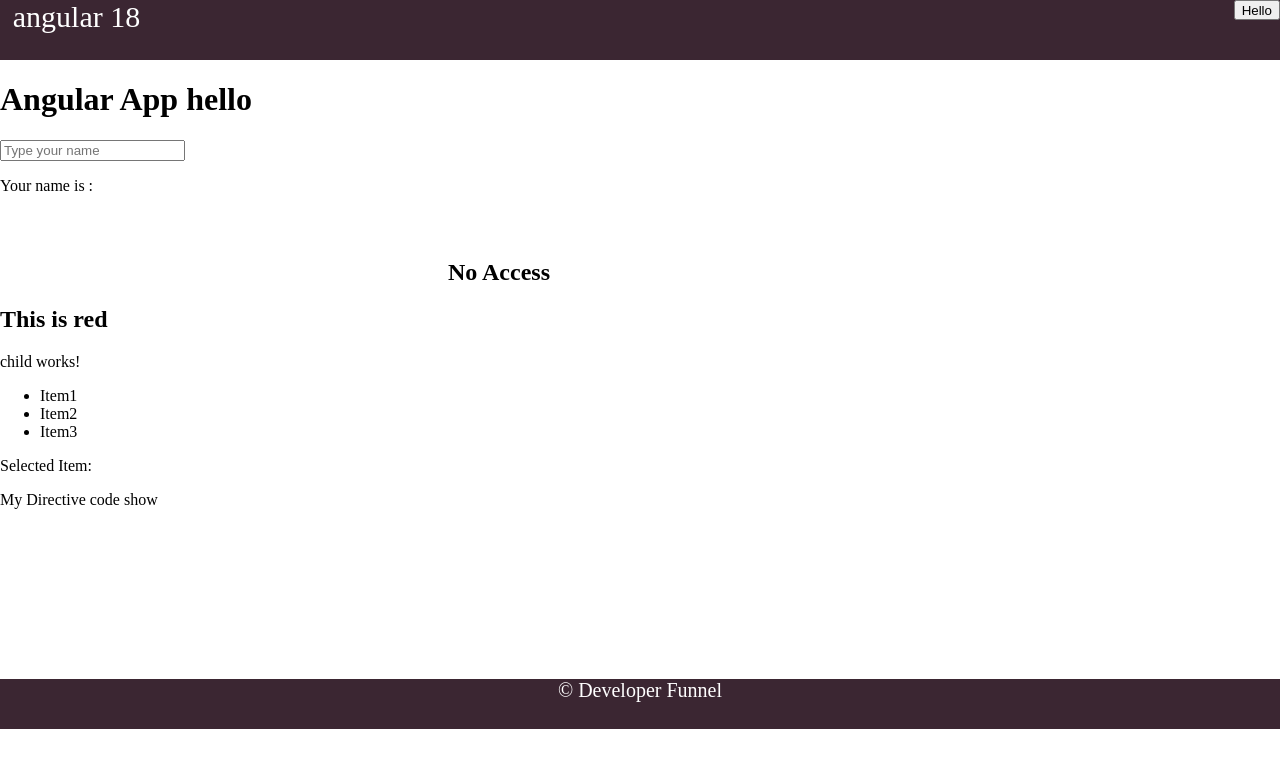
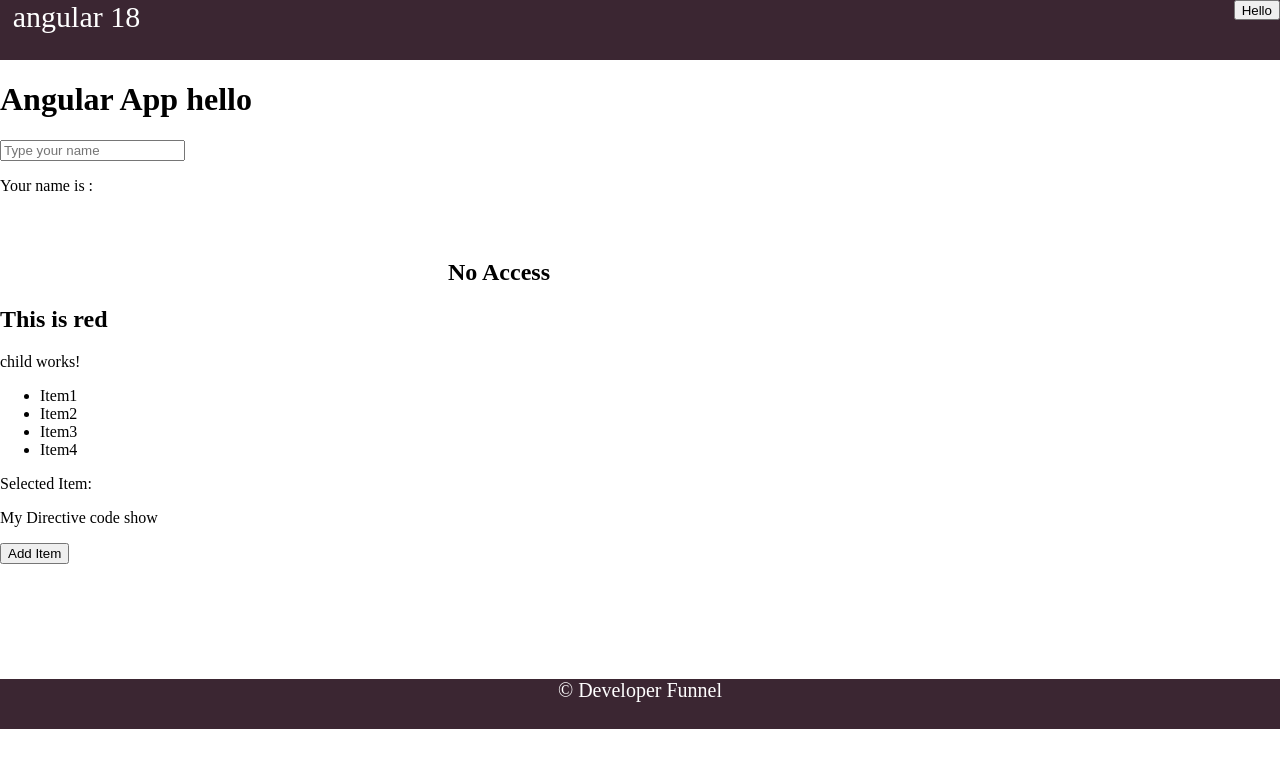
Before and after one commit to benosolomon/angular_17_coursera, an Angular app: page / in a window 1280 px wide. Shown: the top 768 px of the page. Built offline with nearby package versions, Linux system fonts and the light colour scheme.

Commit message:
Angular Services

```diff
--- a/src/app/child/child.component.html
+++ b/src/app/child/child.component.html
@@ -2,6 +2,6 @@
 
 <ul>
   @for (item of items; track $index) {
-    <li (click)="selectedItem(item)"> {{item}}</li>
+    <li (click)="selectedItem(item)"> {{item?.name}}</li>
   }
 </ul>
--- a/src/app/child/child.component.ts
+++ b/src/app/child/child.component.ts
@@ -9,7 +9,7 @@ import { Component, EventEmitter, Input, Output } from '@angular/core';
 })
 export class ChildComponent {
   @Input()
-  items!: string[];
+  items!: any[];
 
   @Output()
   selectedItemEvent = new EventEmitter<string>();
--- /dev/null
+++ b/src/app/data-service.service.ts
@@ -0,0 +1,21 @@
+import { Injectable } from '@angular/core';
+
+@Injectable({
+  providedIn: 'root'
+})
+export class DataServiceService {
+  private data: any[]= [
+    {id:1,name: 'Item1'},
+     {id:2,name: 'Item2'},
+      {id:3,name: 'Item3'},
+       {id:4,name: 'Item4'}
+  ]
+  constructor() { }
+  getData() {
+    return this.data;
+  }
+
+  addData(newItem: any): any {
+    this.data.push(newItem);
+  }
+}
--- a/src/app/home/home.component.html
+++ b/src/app/home/home.component.html
@@ -24,4 +24,6 @@
   <app-child [items]="itemList" (selectedItemEvent)="onSelctedItem($event)"></app-child>
    <p> Selected Item: {{ selectedItem }}</p>
   <p appMydirective>My Directive code show </p>
+
+  <button (click)="addNewItem()">Add Item</button>
 </div>
--- a/src/app/home/home.component.ts
+++ b/src/app/home/home.component.ts
@@ -1,27 +1,39 @@
 import { Component, OnInit } from '@angular/core';
 import { ChildComponent } from '../child/child.component';
 import { MydirectiveDirective } from '../mydirective.directive';
+import { DataServiceService } from '../data-service.service';
 
 @Component({
   selector: 'app-home',
   standalone: true,
   imports: [ChildComponent,
-    MydirectiveDirective
+    MydirectiveDirective,
+
   ],
+  providers: [DataServiceService],
   templateUrl: './home.component.html',
   styleUrl: './home.component.css'
 })
 export class HomeComponent implements OnInit {
-  ngOnInit(): void {
-  }
+
+
+  constructor(private dataService: DataServiceService) {}
   superAdmin = false;
   Admin = false;
   color='red';
   itemList = ['Item1','Item2','Item3'];
   selectedItem: string = '';
-
+ ngOnInit(): void {
+    this.itemList = this.dataService.getData();
+  }
   onSelctedItem(item: string){
   this.selectedItem = item;
 }
+addNewItem() {
+  const newItem =
+  {id: this.itemList.length +1 , name: `Item ${this.itemList.length+1}`};
+  this.dataService.addData(newItem);
+}
+
 
 }
```
Also changed, not shown: 2 other files (tests, documents, lock files or other folders).
